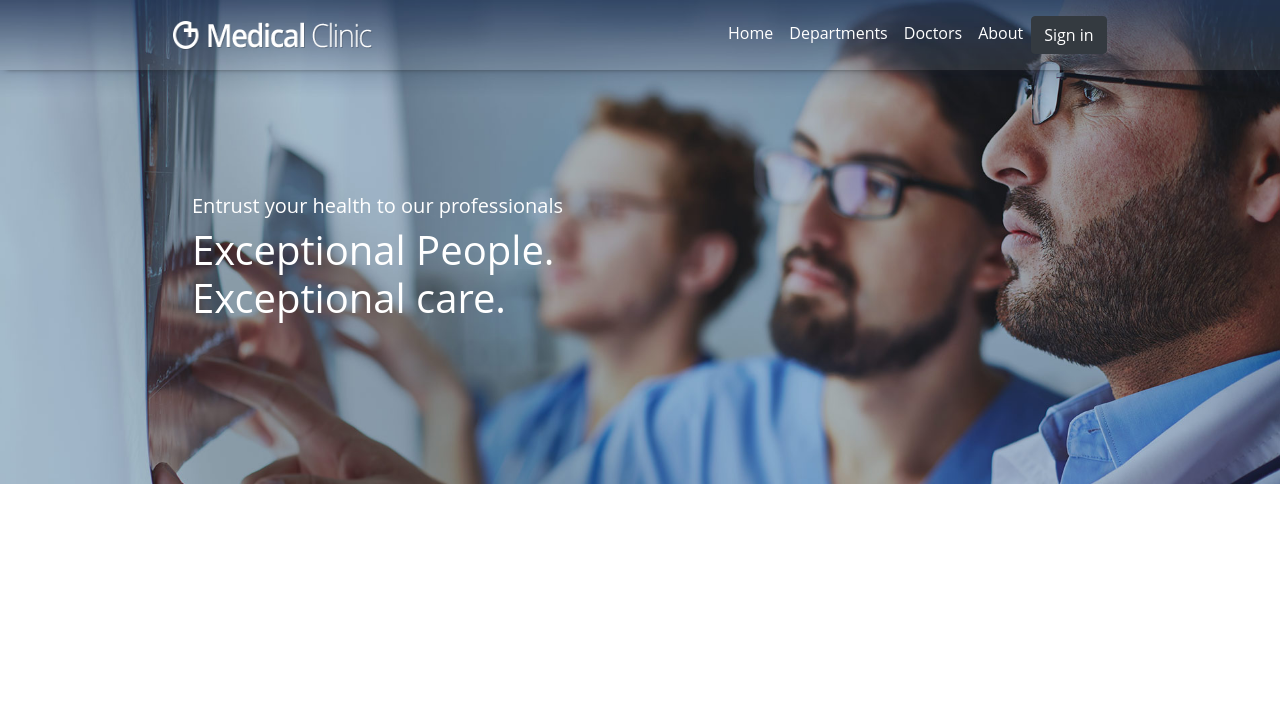
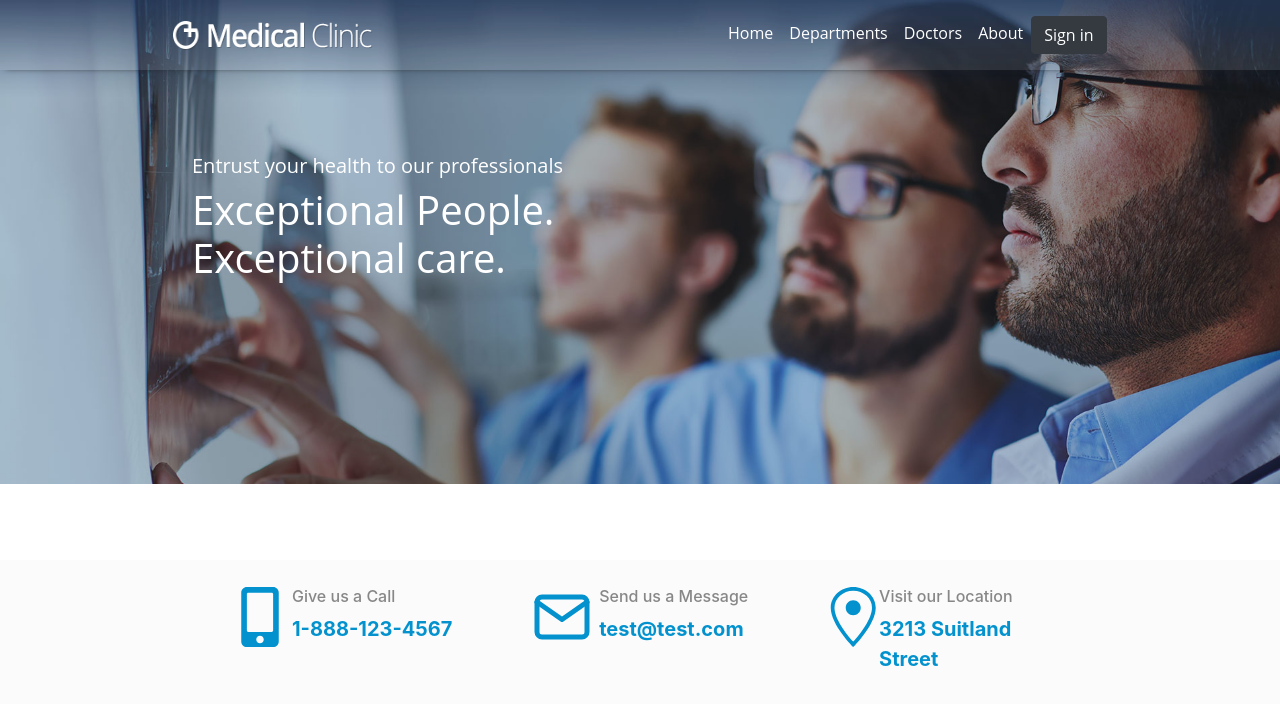
Before and after one commit to IvayloMarinov95/healthcaresystem, a React (Create React App) app in the folder client/: page / in a window 1280 px wide. Shown: the top 704 px of the page. Built offline with nearby package versions, Linux system fonts and the light colour scheme.

Commit message:
add contacts element

```diff
--- a/client/package.json
+++ b/client/package.json
@@ -19,6 +19,7 @@
     "react-bootstrap": "^1.3.0",
     "react-bootstrap-typescript": "^0.0.9",
     "react-dom": "^16.13.1",
+    "react-icons": "^3.11.0",
     "react-router": "^5.2.0",
     "react-router-dom": "^5.2.0",
     "react-scripts": "3.4.2",
--- /dev/null
+++ b/client/src/components/HomePage/Contacts/Contact/Contact.module.scss
@@ -0,0 +1,18 @@
+@import "../../../variables.scss";
+
+.text {
+  color: rgba(58, 58, 58, 0.6);
+}
+
+.container {
+  margin-top: 3%;
+  display: flex;
+  justify-content: space-around;
+  width: 25%;
+  color: $blue;
+}
+
+.provider {
+  font-weight: bold;
+  font-size: 20px;
+}
--- /dev/null
+++ b/client/src/components/HomePage/Contacts/Contact/Contact.tsx
@@ -0,0 +1,19 @@
+import React from "react";
+import styles from "./Contact.module.scss";
+
+interface Props {
+  icon: React.ReactNode;
+  text: string;
+  provider?: string;
+}
+const Contact: React.FC<Props> = ({ icon, text, provider }) => (
+  <div className={styles.container}>
+    {icon}
+    <div>
+      <h6 className={styles.text}>{text}</h6>
+      <div className={styles.provider}>{provider}</div>
+    </div>
+  </div>
+);
+
+export default Contact;
--- /dev/null
+++ b/client/src/components/HomePage/Contacts/Contacts.module.scss
@@ -0,0 +1,9 @@
+.container {
+  height: 194px;
+  background: #fbfbfb;
+  border-bottom: 1px solid #e3e3e3;
+  display: flex;
+  justify-content: space-around;
+  padding-left: 15%;
+  padding-right: 15%;
+}
--- /dev/null
+++ b/client/src/components/HomePage/Contacts/Contacts.tsx
@@ -0,0 +1,28 @@
+import Contact from "./Contact/Contact";
+import { FaMobileAlt } from "react-icons/fa";
+import { FiMail } from "react-icons/fi";
+import { GoLocation } from "react-icons/go";
+import React from "react";
+import styles from "./Contacts.module.scss";
+
+const Contacts: React.FC = () => (
+  <div className={styles.container}>
+    <Contact
+      icon={<FaMobileAlt size={60} />}
+      text="Give us a Call"
+      provider="1-888-123-4567"
+    />
+    <Contact
+      icon={<FiMail size={60} />}
+      text="Send us a Message"
+      provider="test@test.com"
+    />
+    <Contact
+      icon={<GoLocation size={60} />}
+      text="Visit our Location"
+      provider="3213 Suitland Street"
+    />
+  </div>
+);
+
+export default Contacts;
--- a/client/src/components/HomePage/components/Carousel/Slider.module.scss
+++ b/client/src/components/HomePage/components/Carousel/Slider.module.scss
@@ -6,13 +6,15 @@
 }
 
 .carousel {
-  height: 600px;
+  height: 560px;
 }
 
 .container {
   div {
     ol {
       bottom: 60px;
+      margin: 0;
+      padding: 0;
     }
   }
 }
--- a/client/src/components/HomePage/components/Carousel/Slider.tsx
+++ b/client/src/components/HomePage/components/Carousel/Slider.tsx
@@ -27,7 +27,7 @@ const carouselItems: CarouselObjects[] = [
 
 const Slider: React.FC = () => (
   <div className={styles.container}>
-    <Carousel slide={true} controls={false} interval={4000}>
+    <Carousel slide={true} controls={false} interval={3000}>
       {carouselItems.map(({ img, text }, index) => (
         <CarouselItem className={styles.carousel} key={index}>
           <img className="d-block w-100" src={img} alt="" />
--- a/client/src/components/HomePage/components/HomePage.tsx
+++ b/client/src/components/HomePage/components/HomePage.tsx
@@ -1,9 +1,11 @@
 import Carousel from "./Carousel/Slider";
+import Contacts from "../Contacts/Contacts";
 import React from "react";
 
 const HomePage: React.FC = () => (
   <>
     <Carousel />
+    <Contacts />
   </>
 );
 
```
Also changed, not shown: 1 other file (tests, documents, lock files or other folders).
